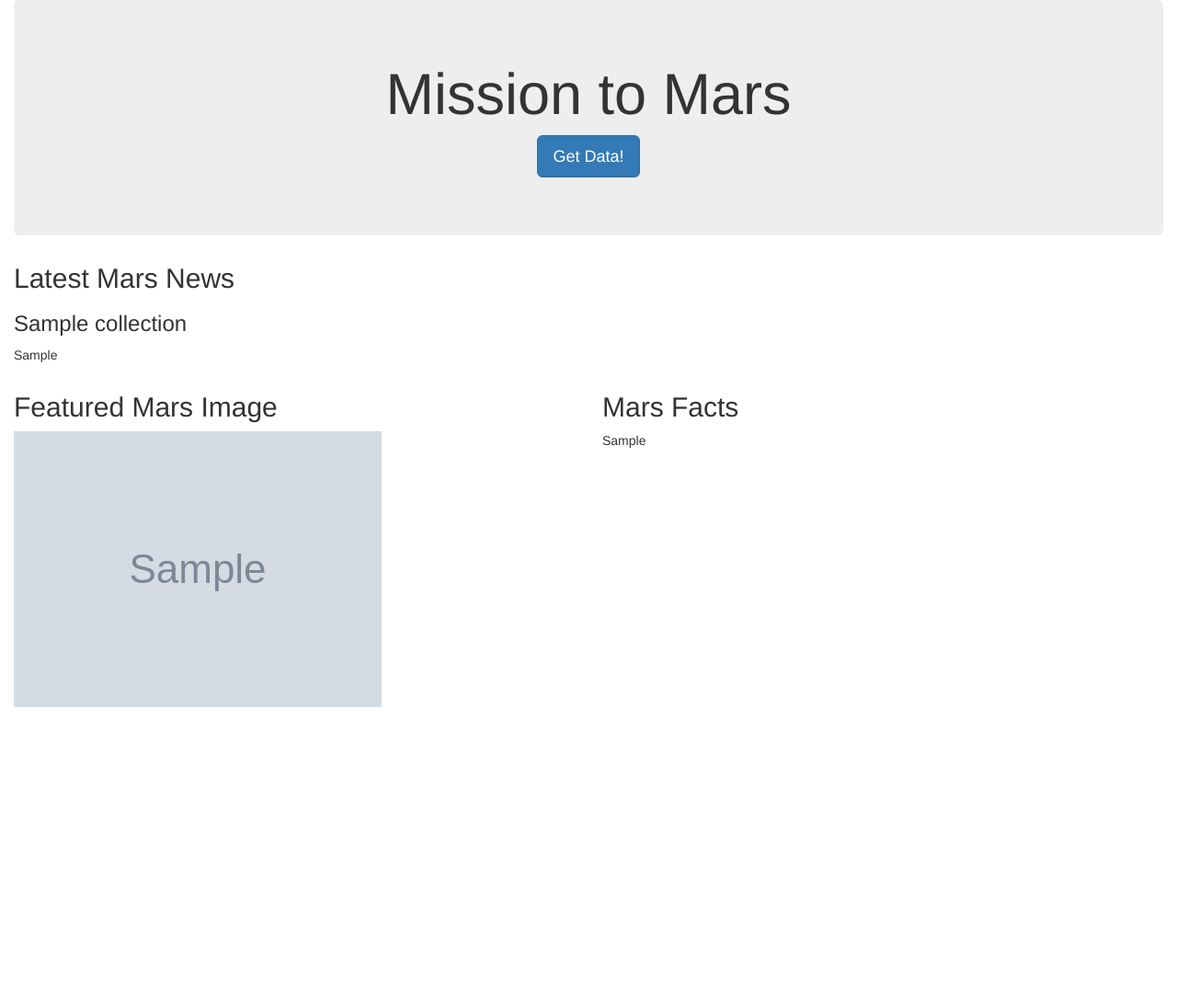
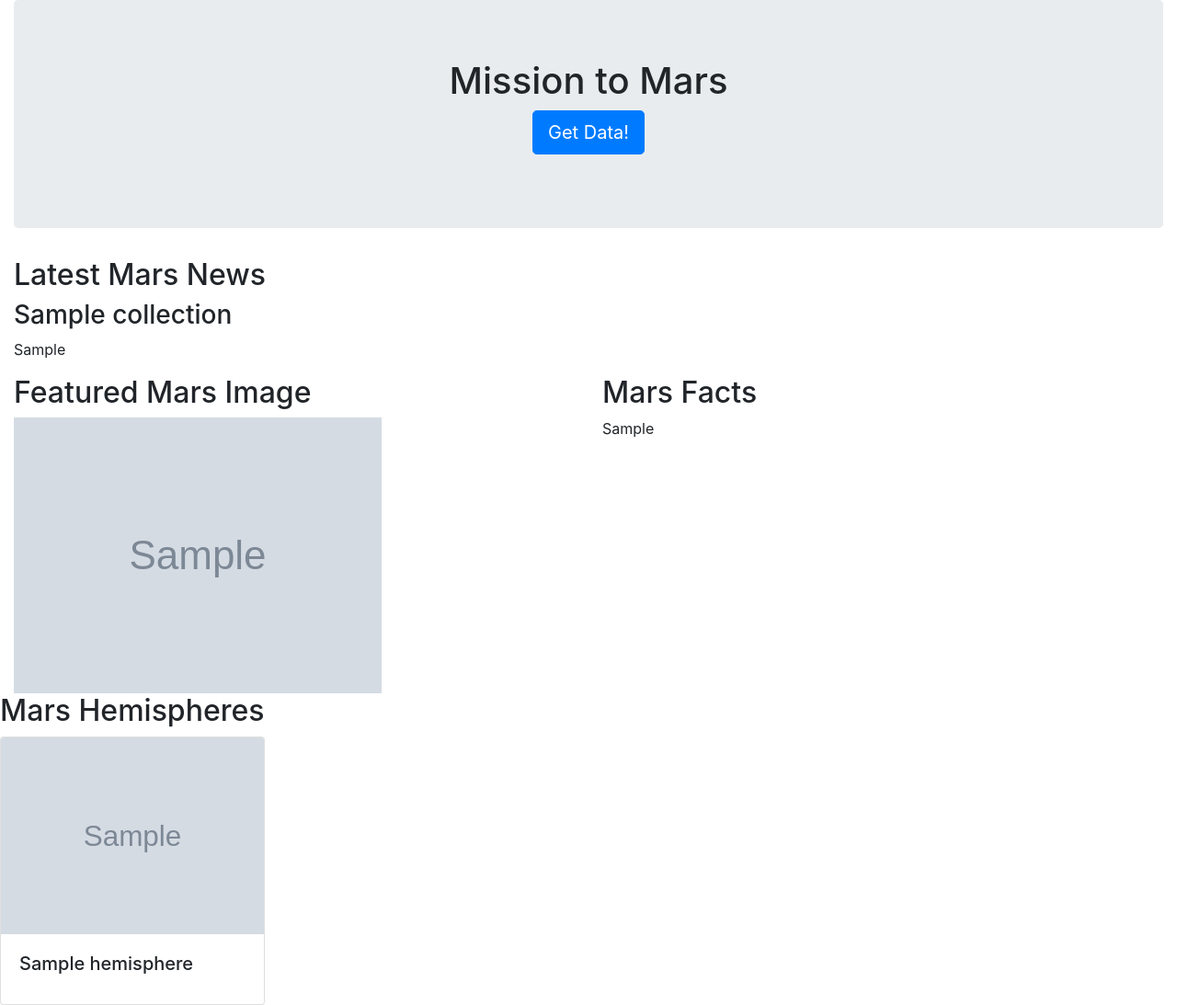
Before and after one commit to improvbutterfly/web-scraping-challenge, a Flask app: page / in a window 1280 px wide. Shown: the whole page at 92% size. Before the commit the page ends 769 px from the top, so only its background shows below. Run offline with Flask 2, Linux system fonts and the light colour scheme; grey boxes marked "Sample" are stand-in pictures; a database or web service that is not in the repository returns one stand-in record (values such as "Sample title"); some libraries are stand-ins or nearby versions.

Commit message:
Fixing webpage display with all data

```diff
--- a/Missions_to_Mars/templates/index.html
+++ b/Missions_to_Mars/templates/index.html
@@ -6,7 +6,8 @@
   <meta name="viewport" content="width=device-width, initial-scale=1.0">
   <meta http-equiv="X-UA-Compatible" content="ie=edge">
   <title>Mission to Mars</title>
-  <link rel="stylesheet" href="https://maxcdn.bootstrapcdn.com/bootstrap/3.3.7/css/bootstrap.min.css">
+  <!-- Bring in our bootstrap stylesheet -->
+  <link rel="stylesheet" href="https://stackpath.bootstrapcdn.com/bootstrap/4.3.1/css/bootstrap.min.css" integrity="sha384-ggOyR0iXCbMQv3Xipma34MD+dH/1fQ784/j6cY/iJTQUOhcWr7x9JvoRxT2MZw1T" crossorigin="anonymous">
 </head>
 
 <body>
@@ -27,13 +28,30 @@
       </div>
       <div class="col-md-6">
         <h2>Mars Facts</h2>
+        <div class="">
         {% autoescape false %}
         {{ mars.mars_facts }}
         {% endautoescape %}
       </div>
+      </div>
+      <h2>Mars Hemispheres</h2>
+      <hr />
+      <div class="row container-fluid">
+        {% for hemisphere in mars.hemispheres %}
+        <div class="card" style="width: 18rem">
+          <img class="card-img-top" src="{{ hemisphere.img_url }}" alt="{{ hemisphere.title }}" class="w-50 img-fluid" />
+          <div class="card-body">
+            <h5 class="card-title">{{ hemisphere.title }}</h5>
+          </div>
+        </div>
+        {% endfor %}
+      </div>
     </div>
   </div>
   </div>
+  <script src="https://code.jquery.com/jquery-3.3.1.slim.min.js" integrity="sha384-q8i/X+965DzO0rT7abK41JStQIAqVgRVzpbzo5smXKp4YfRvH+8abtTE1Pi6jizo" crossorigin="anonymous"></script>
+  <script src="https://cdnjs.cloudflare.com/ajax/libs/popper.js/1.14.7/umd/popper.min.js" integrity="sha384-UO2eT0CpHqdSJQ6hJty5KVphtPhzWj9WO1clHTMGa3JDZwrnQq4sF86dIHNDz0W1" crossorigin="anonymous"></script>
+  <script src="https://stackpath.bootstrapcdn.com/bootstrap/4.3.1/js/bootstrap.min.js" integrity="sha384-JjSmVgyd0p3pXB1rRibZUAYoIIy6OrQ6VrjIEaFf/nJGzIxFDsf4x0xIM+B07jRM" crossorigin="anonymous"></script>
 </body>
 
 </html>
```
